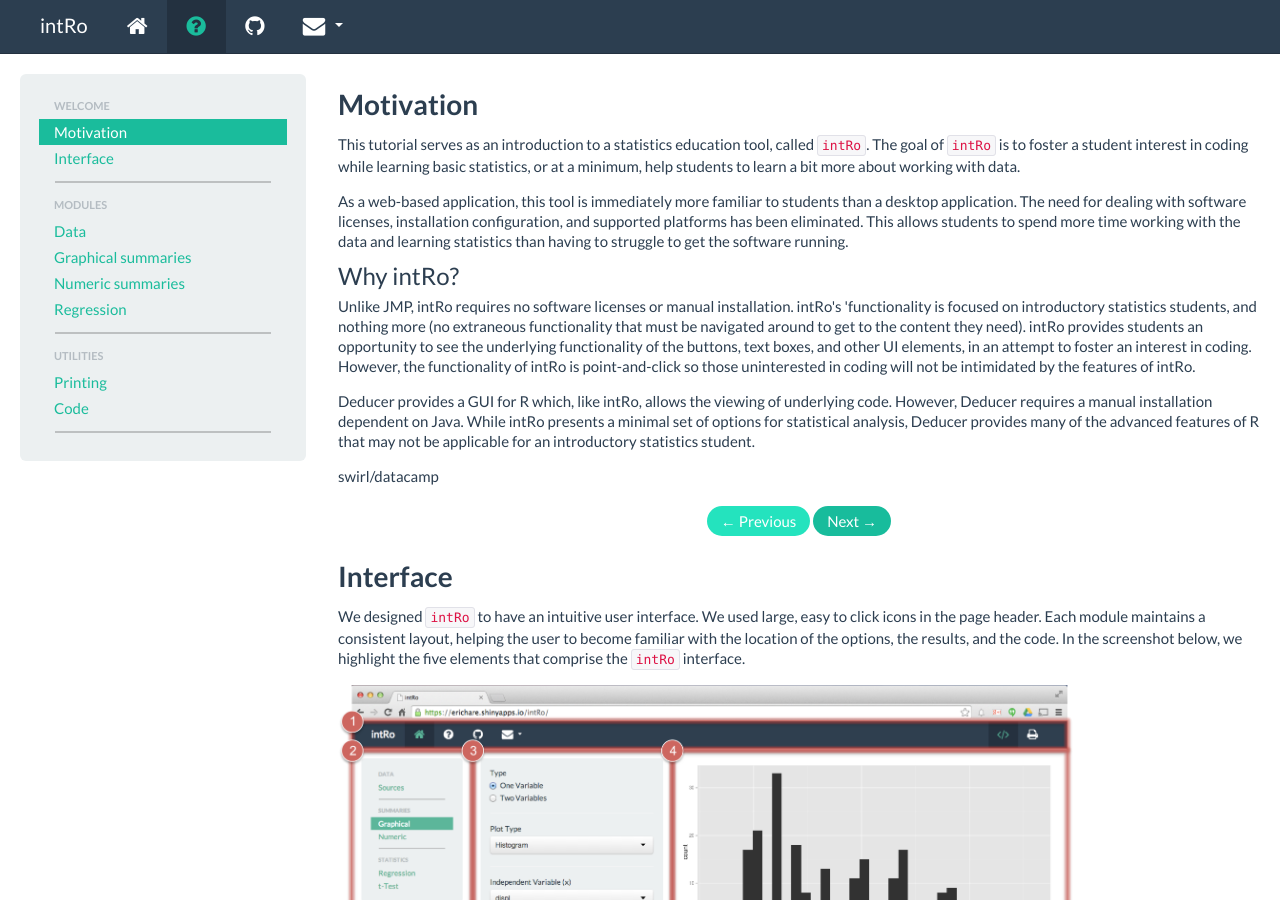
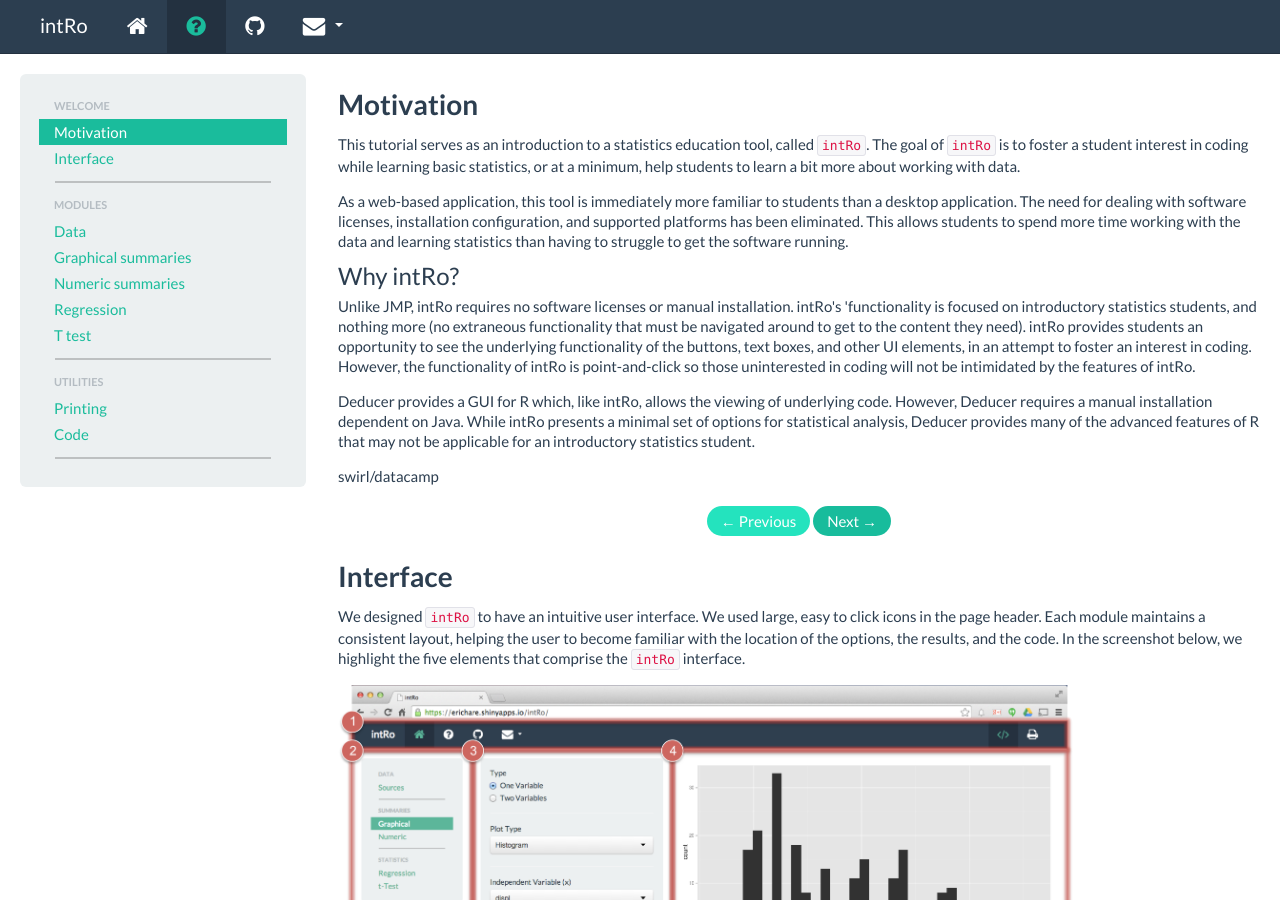
Before and after one commit to gammarama/intRo, a Jekyll site: the page built from index.html, in a window 1280 px wide and 900 px high. Built offline with Jekyll 4.4.1, drawn with Linux system fonts in a browser that asks for light colours; nearby versions of some CDN libraries; Markdown is read by kramdown in place of the engine named in the settings; some of the changed text lies outside the part shown.

Commit message:
Images for the modules

```diff
--- a/_data/nav.yml
+++ b/_data/nav.yml
@@ -2,6 +2,6 @@
 - section: Welcome
   subsection: [motivation, interface]
 - section: Modules
-  subsection: [data, graphical-summaries, numeric-summaries, regression]
+  subsection: [data, graphical-summaries, numeric-summaries, regression, t-test]
 - section: Utilities
   subsection: [printing, code]
--- a/_includes/data.html
+++ b/_includes/data.html
@@ -1,4 +1,6 @@
 <h3>Data</h3>
+
+<img src="{{ site.baseurl }}/images/data_module.png" align="center" width="60%">
 
 <p>The data module allows the user to select or upload a dataset. Several datasets are pre-included, which can be selected via a drop-down menu. The user can check a box to upload a dataset, and then select the text file from their computers (as of 4/9/2014, only CSV files are supported).</p>
 
--- a/_includes/graphical-summaries.html
+++ b/_includes/graphical-summaries.html
@@ -1,4 +1,6 @@
 <h3>Graphical Summaries</h3>
+
+<img src="{{ site.baseurl }}/images/graphical_module.png" align="center" width="60%">
 
 <p>The graphical summaries module provides several common graphical displays of variables in the dataset. First, the user selects between two types of plots, either one variable, or two variables. This choice determines the plot types presented to the user. The user then selects a plot type, and either a single variable, or two variables from the dataset. The plot visible on the right will automatically update when these values are selected. The graphical displays available are:</p>
 
--- a/_includes/numeric-summaries.html
+++ b/_includes/numeric-summaries.html
@@ -1,4 +1,6 @@
 <h3>Numeric Summaries</h3>
+
+<img src="{{ site.baseurl }}/images/numeric_module.png" align="center" width="60%">
 
 <p>The numeric summaries module is another method of computing summaries of the data. The user is presented with a checkbox list of each variable from their dataset. The user can select one or more different variables, and will be presented with a table of some summary statistics.</p>
 
--- a/_includes/regression.html
+++ b/_includes/regression.html
@@ -1,4 +1,6 @@
 <h3>Simple Linear Regression</h3>
+
+<img src="{{ site.baseurl }}/images/regression_module.png" align="center" width="60%">
 
 <p>The simple linear regression module allows the user to compute a simple linear regression of a dependent variable (y) on an independent variable (x). The module will automatically filter any variables that are non-numeric so that the user may only select variables that are suitable for a simple linear regression.</p>
 
--- /dev/null
+++ b/_includes/t-test.html
@@ -0,0 +1,3 @@
+<h3>T-test</h3>
+
+<img src="{{ site.baseurl }}/images/T-test_module.png" align="center" width="60%">
```
Also changed, not shown: images/T-test_module.png (added), images/data_module.png (added), images/graphical_module.png (added), images/numeric_module.png (added), images/regression_module.png (added).
